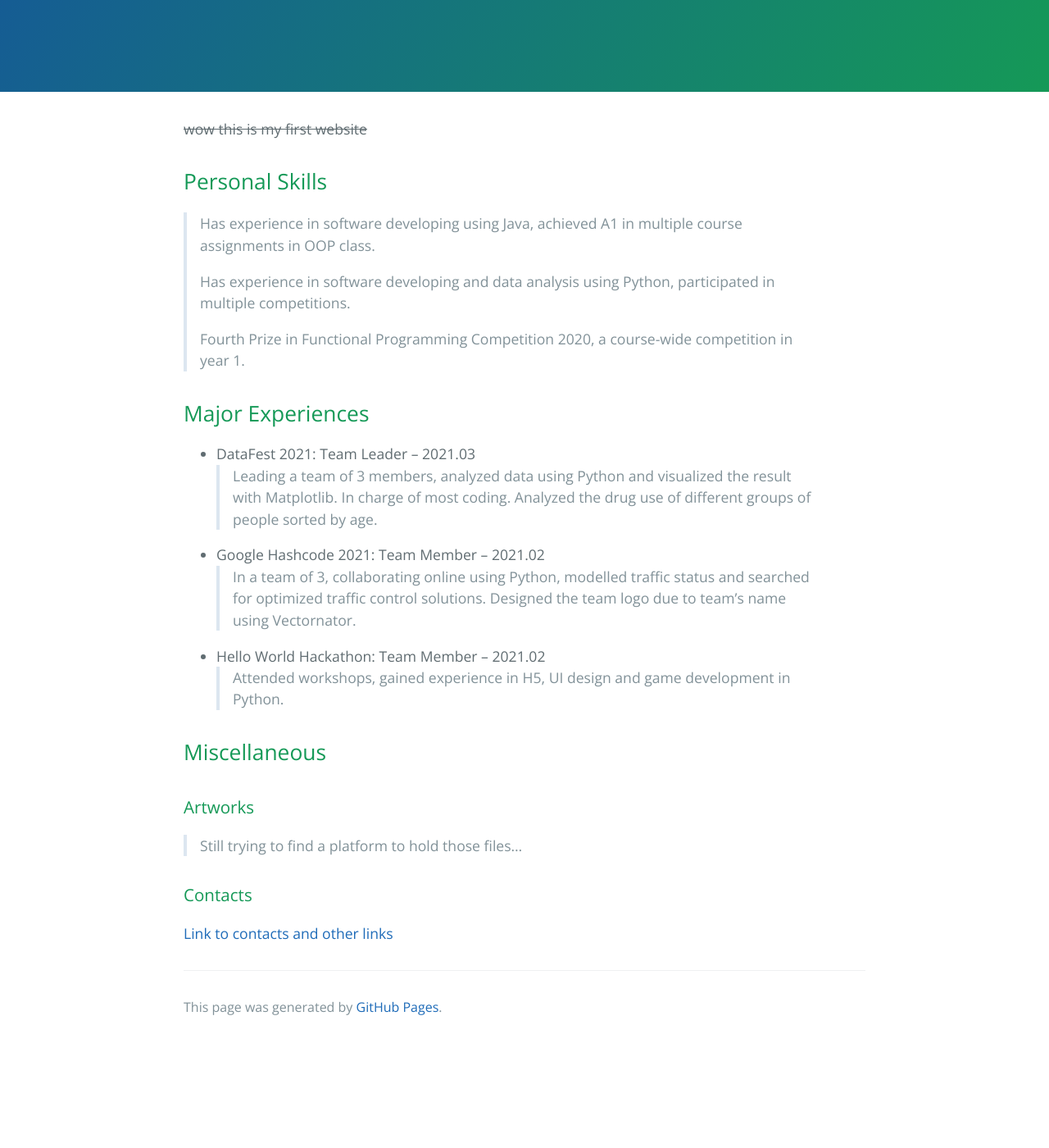
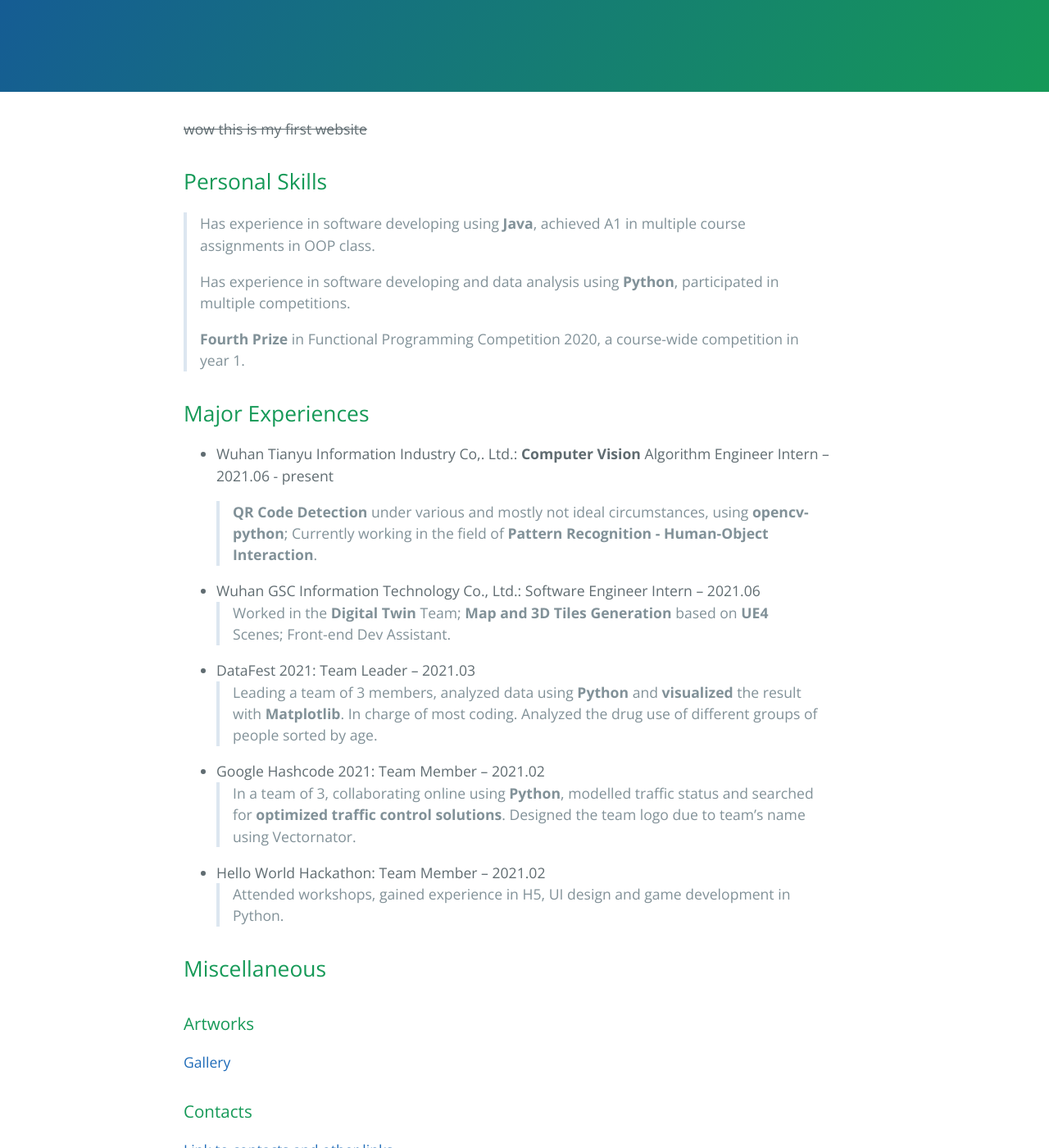
Before and after one commit to SanBingYouYong/SanBingYouYong.github.io, a Jekyll site: the page built from index.md, in a window 1280 px wide and 1400 px high, scrolled down 205 px. Shown: the whole window at 82% size. Built offline with Jekyll 4.4.1, drawn with Linux system fonts in a browser that asks for light colours; before the commit the page ends 1477 px from its top, so only the background shows below that.

Commit message:
created several artworks page

```diff
--- a/index.md
+++ b/index.md
@@ -6,28 +6,34 @@
 
 ## Personal Skills
 
->Has experience in software developing using Java, achieved A1 in multiple course assignments in OOP class.
+>Has experience in software developing using **Java**, achieved A1 in multiple course assignments in OOP class.
 >
->Has experience in software developing and data analysis using Python, participated in multiple competitions.
+>Has experience in software developing and data analysis using **Python**, participated in multiple competitions.
 >
->Fourth Prize in Functional Programming Competition 2020, a course-wide competition in year 1.
+>**Fourth Prize** in Functional Programming Competition 2020, a course-wide competition in year 1.
 
 ## Major Experiences
 
-*   DataFest 2021: Team Leader               -- 2021.03
->Leading a team of 3 members, analyzed data using Python and visualized the result with Matplotlib. In charge of most coding. Analyzed the drug use of different groups of people sorted by age.
+*   Wuhan Tianyu Information Industry Co,. Ltd.: **Computer Vision** Algorithm Engineer Intern -- 2021.06 - present
+> **QR Code Detection** under various and mostly not ideal circumstances, using **opencv-python**; Currently working in the field of **Pattern Recognition - Human-Object Interaction**.
 
-*   Google Hashcode 2021: Team Member        -- 2021.02
->In a team of 3, collaborating online using Python, modelled traffic status and searched for optimized traffic control solutions. Designed the team logo due to team's name using Vectornator.
+*   Wuhan GSC Information Technology Co., Ltd.: Software Engineer Intern -- 2021.06
+>Worked in the **Digital Twin** Team; **Map and 3D Tiles Generation** based on **UE4** Scenes; Front-end Dev Assistant.
 
-*   Hello World Hackathon: Team Member       -- 2021.02
+*   DataFest 2021: Team Leader -- 2021.03
+>Leading a team of 3 members, analyzed data using **Python** and **visualized** the result with **Matplotlib**. In charge of most coding. Analyzed the drug use of different groups of people sorted by age.
+
+*   Google Hashcode 2021: Team Member -- 2021.02
+>In a team of 3, collaborating online using **Python**, modelled traffic status and searched for **optimized traffic control solutions**. Designed the team logo due to team's name using Vectornator.
+
+*   Hello World Hackathon: Team Member -- 2021.02
 >Attended workshops, gained experience in H5, UI design and game development in Python.
 
 ## Miscellaneous
 
 ### Artworks
 
->Still trying to find a platform to hold those files...
+[Gallery](./artworks.md)
 
 ### Contacts
 
```
Also changed, not shown: Pics-Blender.md (added, +19 -0 lines), Pics-Games.md (added, +21 -0 lines), Pics-Photos.md (added, +21 -0 lines), Pics-Vectornator.md (added, +19 -0 lines), artworks.md (added, +25 -0 lines), assets/pics/Blender/IRSI-EscortFighter-EF-12-final2s.png (renamed from assets/pics/Blender/IRSI-Escort Fighter EF-12-final2s.png), assets/pics/Blender/IRSI-Tank-T-30-final1cs.png (renamed from assets/pics/Blender/IRSI-Tank T-30-final1cs.png), assets/pics/Vectornator/NewPFP-transparent.png (renamed from assets/pics/NewPFP-transparent.png), 8 other files.
